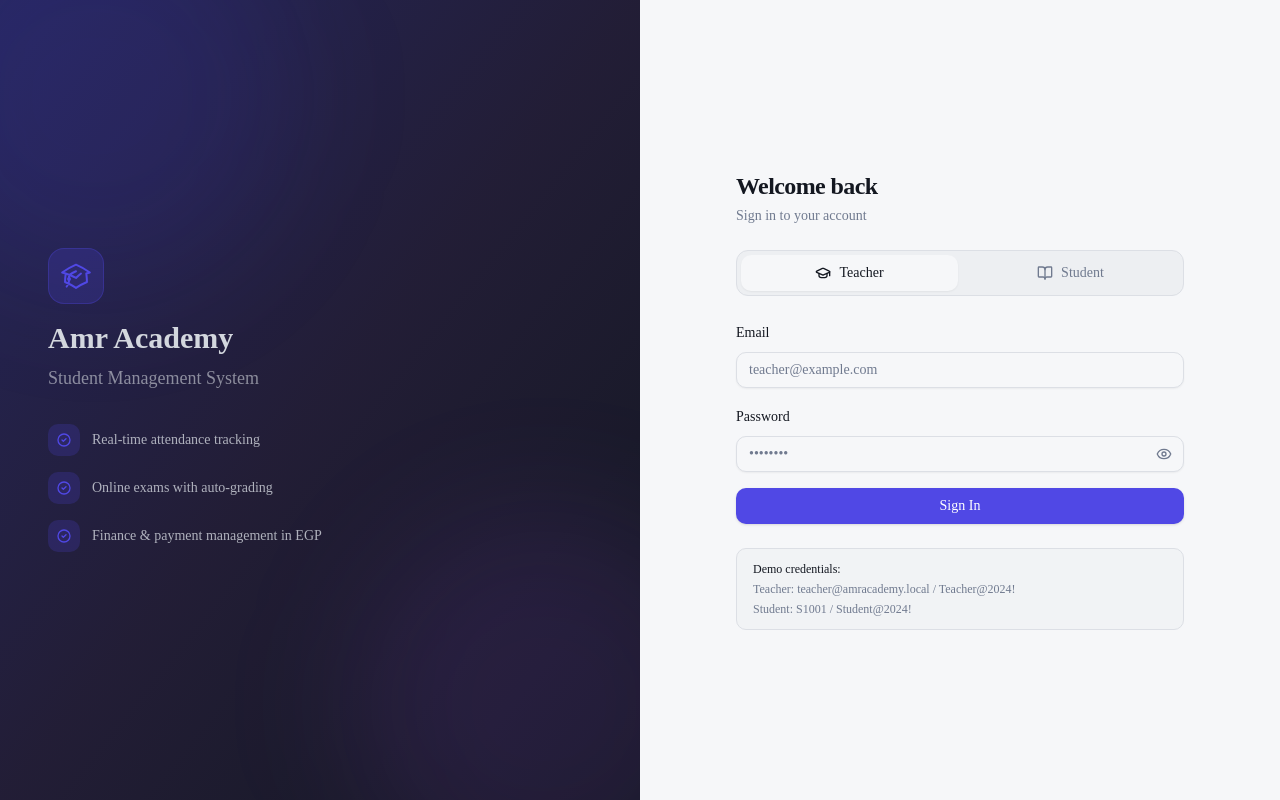
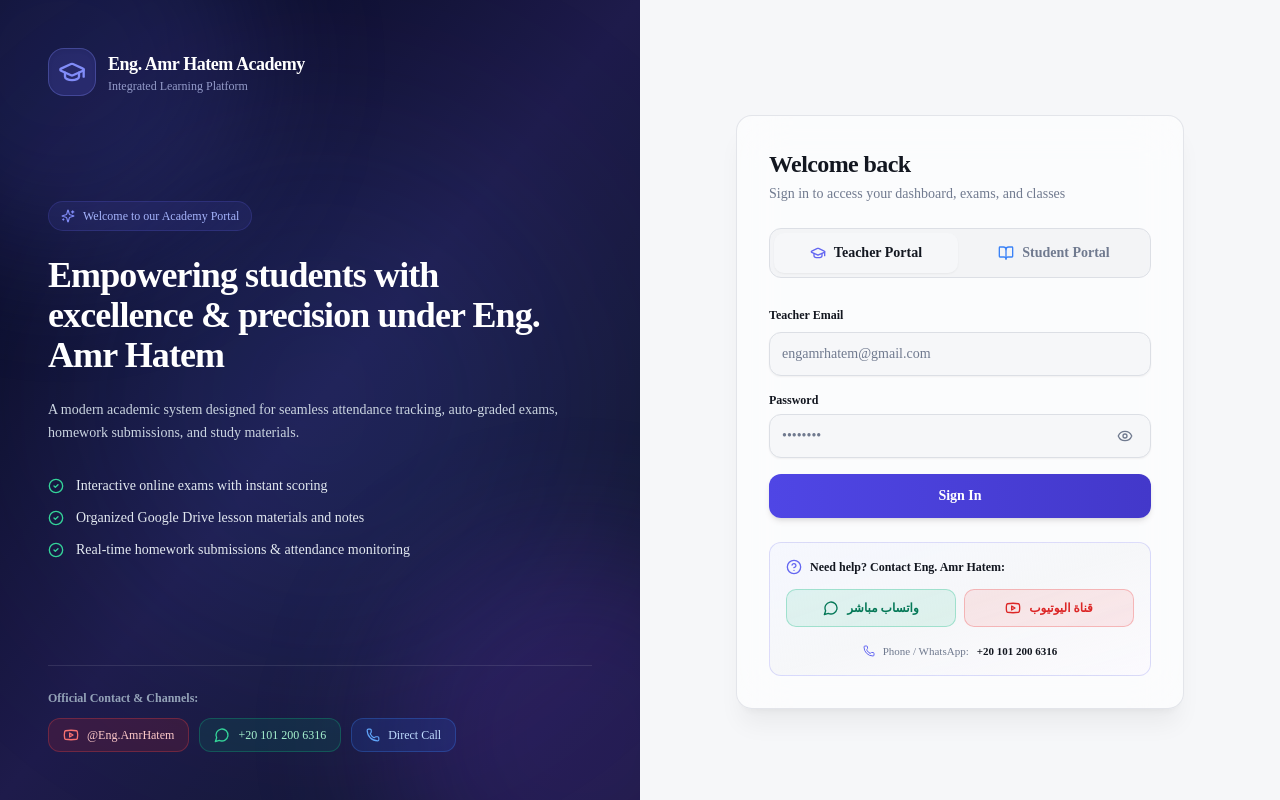
Before and after one commit to amrhatemwardani/amr-academy, a Next.js app: page /en/login in a window 1280 px wide. Built offline with nearby package versions, Linux system fonts and the light colour scheme; no server answers.

Commit message:
Redesign login page: add Amr Hatem branding, contact links, YouTube channel, remove demo box

```diff
--- a/src/app/[locale]/(auth)/login/login-form.tsx
+++ b/src/app/[locale]/(auth)/login/login-form.tsx
@@ -6,7 +6,16 @@
 import { Button } from '@/components/ui/button'
 import { Input } from '@/components/ui/input'
 import { Label } from '@/components/ui/label'
-import { Eye, EyeOff, GraduationCap, BookOpen } from 'lucide-react'
+import {
+  Eye,
+  EyeOff,
+  GraduationCap,
+  BookOpen,
+  MessageCircle,
+  Phone,
+  Youtube,
+  HelpCircle,
+} from 'lucide-react'
 import { cn } from '@/lib/utils'
 
 type Tab = 'teacher' | 'student'
@@ -37,73 +46,86 @@
   const searchParams = useSearchParams()
   const blockedParam = searchParams.get('error') === 'blocked'
   const isAr = locale === 'ar'
+
   const blockedMessage = isAr
-    ? 'تم حظر / تعليق حسابك. يرجى التواصل مع إدارة الأكاديمية أو المعلم لإعادة التفعيل.'
-    : 'Your account has been suspended/blocked. Please contact the manager or your teacher to reactivate your account.'
+    ? 'تم تعليق الحساب. يرجى التواصل مع م. عمرو حاتم لإعادة التفعيل.'
+    : 'Your account has been suspended. Please contact Eng. Amr Hatem for reactivation.'
 
   return (
-    <div className="space-y-6">
-      <div>
-        <h2 className="text-2xl font-bold tracking-tight">Welcome back</h2>
-        <p className="text-muted-foreground text-sm mt-1">Sign in to your account</p>
+    <div className="space-y-6 rounded-2xl border border-border/80 bg-card/60 backdrop-blur-xl p-6 sm:p-8 shadow-xl shadow-black/5">
+      {/* Header text */}
+      <div className="space-y-1">
+        <h2 className="text-2xl font-bold tracking-tight text-foreground">
+          {isAr ? 'تسجيل الدخول' : 'Welcome back'}
+        </h2>
+        <p className="text-muted-foreground text-xs sm:text-sm">
+          {isAr
+            ? 'سجل دخولك لمتابعة الحصص، الامتحانات، والواجبات الدراسية'
+            : 'Sign in to access your dashboard, exams, and classes'}
+        </p>
       </div>
 
-      {/* Tab switcher */}
-      <div className="flex rounded-xl border border-border bg-muted p-1 gap-1">
+      {/* Role Switcher Tabs */}
+      <div className="grid grid-cols-2 p-1 gap-1 rounded-xl bg-muted/60 border border-border">
         <button
           type="button"
           onClick={() => setTab('teacher')}
           className={cn(
-            'flex flex-1 items-center justify-center gap-2 rounded-lg py-2 text-sm font-medium transition-all duration-150',
+            'flex items-center justify-center gap-2 rounded-lg py-2.5 text-xs sm:text-sm font-semibold transition-all duration-200',
             tab === 'teacher'
               ? 'bg-background text-foreground shadow-sm'
               : 'text-muted-foreground hover:text-foreground'
           )}
         >
-          <GraduationCap className="h-4 w-4" />
-          Teacher
+          <GraduationCap className="h-4 w-4 text-indigo-500" />
+          <span>{isAr ? 'بوابة المعلم' : 'Teacher Portal'}</span>
         </button>
         <button
           type="button"
           onClick={() => setTab('student')}
           className={cn(
-            'flex flex-1 items-center justify-center gap-2 rounded-lg py-2 text-sm font-medium transition-all duration-150',
+            'flex items-center justify-center gap-2 rounded-lg py-2.5 text-xs sm:text-sm font-semibold transition-all duration-200',
             tab === 'student'
               ? 'bg-background text-foreground shadow-sm'
               : 'text-muted-foreground hover:text-foreground'
           )}
         >
-          <BookOpen className="h-4 w-4" />
-          Student
+          <BookOpen className="h-4 w-4 text-blue-500" />
+          <span>{isAr ? 'بوابة الطالب' : 'Student Portal'}</span>
         </button>
       </div>
 
-      {/* Error message */}
+      {/* Error alert */}
       {(state.error || (blockedParam && tab === 'student')) && (
         <div
           role="alert"
-          className="rounded-lg bg-destructive/10 border border-destructive/20 px-4 py-3 text-sm text-destructive"
+          className="rounded-xl bg-destructive/10 border border-destructive/20 p-3.5 text-xs sm:text-sm text-destructive leading-relaxed"
         >
           {state.error || blockedMessage}
         </div>
       )}
 
-      {/* Form */}
+      {/* Sign-in Form */}
       <form action={action} className="space-y-4">
         <input type="hidden" name="locale" value={locale} />
 
         {tab === 'teacher' ? (
-          <div className="space-y-2">
-            <Label htmlFor="teacher-email">Email</Label>
+          <div className="space-y-1.5">
+            <Label htmlFor="teacher-email" className="text-xs font-semibold">
+              {isAr ? 'البريد الإلكتروني للمعلم' : 'Teacher Email'}
+            </Label>
             <Input
               id="teacher-email"
               name="email"
               type="email"
               autoComplete="email"
-              placeholder="teacher@example.com"
+              placeholder="engamrhatem@gmail.com"
               required
               aria-describedby={state.fieldErrors?.email ? 'teacher-email-error' : undefined}
-              className={cn(state.fieldErrors?.email && 'border-destructive')}
+              className={cn(
+                'h-11 rounded-xl',
+                state.fieldErrors?.email && 'border-destructive'
+              )}
             />
             {state.fieldErrors?.email && (
               <p id="teacher-email-error" className="text-xs text-destructive">
@@ -112,17 +134,22 @@
             )}
           </div>
         ) : (
-          <div className="space-y-2">
-            <Label htmlFor="student-identifier">Student Code or Phone</Label>
+          <div className="space-y-1.5">
+            <Label htmlFor="student-identifier" className="text-xs font-semibold">
+              {isAr ? 'كود الطالب أو رقم الهاتف' : 'Student Code or Phone Number'}
+            </Label>
             <Input
               id="student-identifier"
               name="identifier"
               type="text"
               autoComplete="username"
-              placeholder="S1001 or 01012345678"
+              placeholder={isAr ? 'مثال: S1001 أو 01012345678' : 'e.g. S1001 or 01012345678'}
               required
               aria-describedby={state.fieldErrors?.identifier ? 'identifier-error' : undefined}
-              className={cn(state.fieldErrors?.identifier && 'border-destructive')}
+              className={cn(
+                'h-11 rounded-xl',
+                state.fieldErrors?.identifier && 'border-destructive'
+              )}
             />
             {state.fieldErrors?.identifier && (
               <p id="identifier-error" className="text-xs text-destructive">
@@ -133,8 +160,12 @@
         )}
 
         {/* Password */}
-        <div className="space-y-2">
-          <Label htmlFor="login-password">Password</Label>
+        <div className="space-y-1.5">
+          <div className="flex items-center justify-between">
+            <Label htmlFor="login-password" className="text-xs font-semibold">
+              {isAr ? 'كلمة المرور' : 'Password'}
+            </Label>
+          </div>
           <div className="relative">
             <Input
               id="login-password"
@@ -143,13 +174,16 @@
               autoComplete="current-password"
               placeholder="••••••••"
               required
-              className="pe-10"
+              className={cn(
+                'h-11 rounded-xl pe-11',
+                state.fieldErrors?.password && 'border-destructive'
+              )}
               aria-describedby={state.fieldErrors?.password ? 'password-error' : undefined}
             />
             <button
               type="button"
               onClick={() => setShowPassword(!showPassword)}
-              className="absolute end-3 top-1/2 -translate-y-1/2 text-muted-foreground hover:text-foreground transition-colors"
+              className="absolute end-3.5 top-1/2 -translate-y-1/2 text-muted-foreground hover:text-foreground transition-colors p-1"
               aria-label={showPassword ? 'Hide password' : 'Show password'}
             >
               {showPassword ? <EyeOff className="h-4 w-4" /> : <Eye className="h-4 w-4" />}
@@ -162,21 +196,57 @@
           )}
         </div>
 
+        {/* Submit Button */}
         <Button
           type="submit"
-          className="w-full"
+          className="w-full h-11 rounded-xl text-sm font-semibold shadow-md bg-gradient-to-r from-indigo-600 to-indigo-700 hover:from-indigo-700 hover:to-indigo-800 text-white"
           loading={pending}
           disabled={pending}
         >
-          {pending ? 'Signing in...' : 'Sign In'}
+          {pending
+            ? (isAr ? 'جاري التحقق وتأكيد الدخول...' : 'Signing in...')
+            : (isAr ? 'تسجيل الدخول' : 'Sign In')}
         </Button>
       </form>
 
-      {/* Hint for demo */}
-      <div className="rounded-lg bg-muted/50 border border-border px-4 py-3 text-xs text-muted-foreground space-y-1">
-        <p className="font-medium text-foreground">Demo credentials:</p>
-        <p>Teacher: teacher@amracademy.local / Teacher@2024!</p>
-        <p>Student: S1001 / Student@2024!</p>
+      {/* Teacher Contact & YouTube Channel Card (Replaced Demo Credentials) */}
+      <div className="rounded-xl border border-indigo-500/20 bg-gradient-to-br from-indigo-50/50 via-background to-purple-50/30 dark:from-indigo-950/20 dark:via-background dark:to-purple-950/20 p-4 space-y-3">
+        <div className="flex items-center gap-2 text-xs font-semibold text-foreground">
+          <HelpCircle className="h-4 w-4 text-indigo-500" />
+          <span>{isAr ? 'للتواصل والاستفسار مع م. عمرو حاتم:' : 'Need help? Contact Eng. Amr Hatem:'}</span>
+        </div>
+
+        <div className="grid grid-cols-2 gap-2 pt-0.5">
+          {/* WhatsApp Direct */}
+          <a
+            href="https://wa.me/201012006316"
+            target="_blank"
+            rel="noopener noreferrer"
+            className="flex items-center justify-center gap-2 p-2.5 rounded-lg bg-emerald-500/10 hover:bg-emerald-500/20 border border-emerald-500/30 text-emerald-700 dark:text-emerald-400 text-xs font-semibold transition-all hover:scale-[1.02]"
+          >
+            <MessageCircle className="h-4 w-4 shrink-0" />
+            <span dir="ltr">واتساب مباشر</span>
+          </a>
+
+          {/* YouTube Channel */}
+          <a
+            href="https://www.youtube.com/@Eng.AmrHatem"
+            target="_blank"
+            rel="noopener noreferrer"
+            className="flex items-center justify-center gap-2 p-2.5 rounded-lg bg-red-500/10 hover:bg-red-500/20 border border-red-500/30 text-red-600 dark:text-red-400 text-xs font-semibold transition-all hover:scale-[1.02]"
+          >
+            <Youtube className="h-4 w-4 shrink-0" />
+            <span>قناة اليوتيوب</span>
+          </a>
+        </div>
+
+        <div className="flex items-center justify-center gap-2 text-[11px] text-muted-foreground pt-1">
+          <Phone className="h-3 w-3 text-indigo-500" />
+          <span>{isAr ? 'هاتف / واتساب:' : 'Phone / WhatsApp:'}</span>
+          <a href="tel:+201012006316" className="font-semibold text-foreground hover:underline" dir="ltr">
+            +20 101 200 6316
+          </a>
+        </div>
       </div>
     </div>
   )
--- a/src/app/[locale]/(auth)/login/page.tsx
+++ b/src/app/[locale]/(auth)/login/page.tsx
@@ -3,6 +3,7 @@
 import { LoginForm } from './login-form'
 import { getCurrentUser } from '@/lib/auth'
 import { redirect } from 'next/navigation'
+import { GraduationCap, Youtube, MessageCircle, Phone, Sparkles, CheckCircle2 } from 'lucide-react'
 
 export async function generateMetadata({
   params,
@@ -11,7 +12,7 @@
 }): Promise<Metadata> {
   const { locale } = await params
   return {
-    title: locale === 'ar' ? 'تسجيل الدخول' : 'Sign In',
+    title: locale === 'ar' ? 'تسجيل الدخول | أكاديمية م. عمرو حاتم' : 'Sign In | Eng. Amr Hatem Academy',
   }
 }
 
@@ -21,6 +22,7 @@
   params: Promise<{ locale: string }>
 }) {
   const { locale } = await params
+  const isAr = locale === 'ar'
 
   // Already logged in → redirect
   const user = await getCurrentUser()
@@ -29,73 +31,146 @@
   }
 
   return (
-    <main className="min-h-screen flex">
-      {/* Left panel — branding */}
-      <div className="hidden lg:flex lg:w-1/2 bg-sidebar relative overflow-hidden">
-        {/* Background gradient overlay */}
-        <div className="absolute inset-0 bg-gradient-to-br from-primary/30 via-purple-500/10 to-transparent" />
+    <main className="min-h-screen flex bg-background">
+      {/* Left panel — Hero & Branding (Desktop) */}
+      <div className="hidden lg:flex lg:w-1/2 relative overflow-hidden bg-gradient-to-br from-slate-950 via-indigo-950 to-slate-900 text-white flex-col justify-between p-12">
+        {/* Background ambient glows */}
+        <div className="absolute -top-32 -start-32 h-96 w-96 rounded-full bg-indigo-500/20 blur-3xl pointer-events-none" />
+        <div className="absolute -bottom-32 -end-32 h-96 w-96 rounded-full bg-violet-600/20 blur-3xl pointer-events-none" />
+        <div className="absolute top-1/2 start-1/2 -translate-x-1/2 -translate-y-1/2 h-[500px] w-[500px] rounded-full bg-blue-500/10 blur-[120px] pointer-events-none" />
 
-        {/* Decorative circles */}
-        <div className="absolute -top-24 -start-24 h-96 w-96 rounded-full bg-primary/10 blur-3xl" />
-        <div className="absolute -bottom-24 -end-24 h-96 w-96 rounded-full bg-purple-500/10 blur-3xl" />
+        {/* Top Header */}
+        <div className="relative z-10 flex items-center gap-3">
+          <div className="flex h-12 w-12 items-center justify-center rounded-2xl bg-indigo-500/20 border border-indigo-400/30 shadow-inner">
+            <GraduationCap className="h-7 w-7 text-indigo-400" />
+          </div>
+          <div>
+            <h2 className="text-lg font-bold tracking-tight">
+              {isAr ? 'أكاديمية م. عمرو حاتم' : 'Eng. Amr Hatem Academy'}
+            </h2>
+            <p className="text-xs text-indigo-200/70">
+              {isAr ? 'المنصة التعليمية الشاملة' : 'Integrated Learning Platform'}
+            </p>
+          </div>
+        </div>
 
-        <div className="relative z-10 flex flex-col justify-center p-12 text-sidebar-foreground">
-          {/* Logo */}
-          <div className="mb-8">
-            <div className="flex h-14 w-14 items-center justify-center rounded-2xl bg-primary/20 border border-primary/30 mb-4">
-              <svg className="h-8 w-8 text-primary" viewBox="0 0 24 24" fill="none" stroke="currentColor" strokeWidth="1.5">
-                <path strokeLinecap="round" strokeLinejoin="round" d="M4.26 10.147a60.438 60.438 0 0 0-.491 6.347A48.62 48.62 0 0 1 12 20.904a48.62 48.62 0 0 1 8.232-4.41 60.46 60.46 0 0 0-.491-6.347m-15.482 0a50.636 50.636 0 0 0-2.658-.813A59.906 59.906 0 0 1 12 3.493a59.903 59.903 0 0 1 10.399 5.84c-.896.248-1.783.52-2.658.814m-15.482 0A50.717 50.717 0 0 1 12 13.489a50.702 50.702 0 0 1 3.741-3.342M6.75 15a.75.75 0 1 0 0-1.5.75.75 0 0 0 0 1.5Zm0 0v-3.675A55.378 55.378 0 0 1 12 8.443m-7.007 11.55A5.981 5.981 0 0 0 6.75 15.75v-1.5" />
-              </svg>
-            </div>
-            <h1 className="text-3xl font-bold text-sidebar-foreground mb-2">Amr Academy</h1>
-            <p className="text-sidebar-foreground/60 text-lg">Student Management System</p>
+        {/* Center Content */}
+        <div className="relative z-10 my-auto py-8 space-y-6 max-w-lg">
+          <div className="inline-flex items-center gap-2 px-3 py-1.5 rounded-full bg-indigo-500/10 border border-indigo-500/20 text-xs font-medium text-indigo-300">
+            <Sparkles className="h-3.5 w-3.5 text-indigo-400" />
+            <span>{isAr ? 'مرحباً بكم في بوابتنا الأكاديمية' : 'Welcome to our Academy Portal'}</span>
           </div>
 
-          <div className="space-y-4">
-            <div className="flex items-center gap-3">
-              <div className="h-8 w-8 rounded-lg bg-primary/20 flex items-center justify-center">
-                <svg className="h-4 w-4 text-primary" fill="none" viewBox="0 0 24 24" stroke="currentColor" strokeWidth="2">
-                  <path strokeLinecap="round" strokeLinejoin="round" d="M9 12l2 2 4-4m6 2a9 9 0 11-18 0 9 9 0 0118 0z" />
-                </svg>
+          <h1 className="text-3xl xl:text-4xl font-extrabold leading-tight tracking-tight">
+            {isAr
+              ? 'تعليم متميز، متابعة دقيقة، ونتائج مضمونة مع م. عمرو حاتم'
+              : 'Empowering students with excellence & precision under Eng. Amr Hatem'}
+          </h1>
+
+          <p className="text-sm text-slate-300 leading-relaxed">
+            {isAr
+              ? 'منظومة إلكترونية متطورة لمتابعة الحضور، الامتحانات الإلكترونية، الواجبات الدراسية، والدروس المسجلة بكل سهولة ويسر.'
+              : 'A modern academic system designed for seamless attendance tracking, auto-graded exams, homework submissions, and study materials.'}
+          </p>
+
+          <div className="space-y-3 pt-2">
+            {[
+              isAr ? 'امتحانات إلكترونية تفاعلية وتصحيح فوري' : 'Interactive online exams with instant scoring',
+              isAr ? 'مكتبة شاملة للمواد والملفات عبر Google Drive' : 'Organized Google Drive lesson materials and notes',
+              isAr ? 'متابعة دورية للواجبات ونسب الحضور والغياب' : 'Real-time homework submissions & attendance monitoring',
+            ].map((text, idx) => (
+              <div key={idx} className="flex items-center gap-3 text-sm text-slate-200">
+                <CheckCircle2 className="h-4 w-4 text-emerald-400 shrink-0" />
+                <span>{text}</span>
               </div>
-              <p className="text-sidebar-foreground/80 text-sm">Real-time attendance tracking</p>
-            </div>
-            <div className="flex items-center gap-3">
-              <div className="h-8 w-8 rounded-lg bg-primary/20 flex items-center justify-center">
-                <svg className="h-4 w-4 text-primary" fill="none" viewBox="0 0 24 24" stroke="currentColor" strokeWidth="2">
-                  <path strokeLinecap="round" strokeLinejoin="round" d="M9 12l2 2 4-4m6 2a9 9 0 11-18 0 9 9 0 0118 0z" />
-                </svg>
-              </div>
-              <p className="text-sidebar-foreground/80 text-sm">Online exams with auto-grading</p>
-            </div>
-            <div className="flex items-center gap-3">
-              <div className="h-8 w-8 rounded-lg bg-primary/20 flex items-center justify-center">
-                <svg className="h-4 w-4 text-primary" fill="none" viewBox="0 0 24 24" stroke="currentColor" strokeWidth="2">
-                  <path strokeLinecap="round" strokeLinejoin="round" d="M9 12l2 2 4-4m6 2a9 9 0 11-18 0 9 9 0 0118 0z" />
-                </svg>
-              </div>
-              <p className="text-sidebar-foreground/80 text-sm">Finance & payment management in EGP</p>
-            </div>
+            ))}
+          </div>
+        </div>
+
+        {/* Bottom Social / Contact Bar */}
+        <div className="relative z-10 pt-6 border-t border-white/10 space-y-3">
+          <p className="text-xs font-semibold text-slate-400">
+            {isAr ? 'قنوات التواصل والمتابعة الرسمية:' : 'Official Contact & Channels:'}
+          </p>
+          <div className="flex flex-wrap items-center gap-2.5">
+            {/* YouTube Channel */}
+            <a
+              href="https://www.youtube.com/@Eng.AmrHatem"
+              target="_blank"
+              rel="noopener noreferrer"
+              className="inline-flex items-center gap-2 px-3.5 py-2 rounded-xl bg-red-600/15 hover:bg-red-600/25 border border-red-500/30 text-xs font-medium text-red-200 transition-all hover:scale-105"
+            >
+              <Youtube className="h-4 w-4 text-red-400 shrink-0" />
+              <span>@Eng.AmrHatem</span>
+            </a>
+
+            {/* WhatsApp */}
+            <a
+              href="https://wa.me/201012006316"
+              target="_blank"
+              rel="noopener noreferrer"
+              className="inline-flex items-center gap-2 px-3.5 py-2 rounded-xl bg-emerald-600/15 hover:bg-emerald-600/25 border border-emerald-500/30 text-xs font-medium text-emerald-200 transition-all hover:scale-105"
+            >
+              <MessageCircle className="h-4 w-4 text-emerald-400 shrink-0" />
+              <span dir="ltr">+20 101 200 6316</span>
+            </a>
+
+            {/* Phone Call */}
+            <a
+              href="tel:+201012006316"
+              className="inline-flex items-center gap-2 px-3.5 py-2 rounded-xl bg-blue-600/15 hover:bg-blue-600/25 border border-blue-500/30 text-xs font-medium text-blue-200 transition-all hover:scale-105"
+            >
+              <Phone className="h-3.5 w-3.5 text-blue-400 shrink-0" />
+              <span>{isAr ? 'اتصال مباشر' : 'Direct Call'}</span>
+            </a>
           </div>
         </div>
       </div>
 
-      {/* Right panel — login form */}
-      <div className="flex flex-1 items-center justify-center p-6 bg-background">
-        <div className="w-full max-w-md">
-          {/* Mobile logo */}
-          <div className="flex flex-col items-center mb-8 lg:hidden">
-            <div className="flex h-12 w-12 items-center justify-center rounded-xl bg-primary/10 mb-3">
-              <svg className="h-7 w-7 text-primary" viewBox="0 0 24 24" fill="none" stroke="currentColor" strokeWidth="1.5">
-                <path strokeLinecap="round" strokeLinejoin="round" d="M4.26 10.147a60.438 60.438 0 0 0-.491 6.347A48.62 48.62 0 0 1 12 20.904a48.62 48.62 0 0 1 8.232-4.41 60.46 60.46 0 0 0-.491-6.347m-15.482 0a50.636 50.636 0 0 0-2.658-.813A59.906 59.906 0 0 1 12 3.493a59.903 59.903 0 0 1 10.399 5.84c-.896.248-1.783.52-2.658.814m-15.482 0A50.717 50.717 0 0 1 12 13.489a50.702 50.702 0 0 1 3.741-3.342M6.75 15a.75.75 0 1 0 0-1.5.75.75 0 0 0 0 1.5Zm0 0v-3.675A55.378 55.378 0 0 1 12 8.443m-7.007 11.55A5.981 5.981 0 0 0 6.75 15.75v-1.5" />
-              </svg>
+      {/* Right panel — Form & Mobile view */}
+      <div className="flex flex-1 items-center justify-center p-4 sm:p-8 md:p-12">
+        <div className="w-full max-w-md space-y-6">
+          {/* Mobile Header Branding */}
+          <div className="flex flex-col items-center text-center space-y-2 lg:hidden">
+            <div className="flex h-14 w-14 items-center justify-center rounded-2xl bg-indigo-600/10 border border-indigo-500/20 shadow-sm">
+              <GraduationCap className="h-8 w-8 text-indigo-600 dark:text-indigo-400" />
             </div>
-            <h1 className="text-xl font-bold">Amr Academy</h1>
+            <div>
+              <h1 className="text-xl font-bold text-foreground">
+                {isAr ? 'أكاديمية م. عمرو حاتم' : 'Eng. Amr Hatem Academy'}
+              </h1>
+              <p className="text-xs text-muted-foreground mt-0.5">
+                {isAr ? 'تسجيل الدخول إلى البوابة التعليمية' : 'Portal Sign In'}
+              </p>
+            </div>
           </div>
 
-          <Suspense fallback={<div className="h-64 animate-pulse rounded-xl bg-muted" />}>
+          <Suspense fallback={<div className="h-72 animate-pulse rounded-2xl bg-muted" />}>
             <LoginForm locale={locale} />
           </Suspense>
+
+          {/* Mobile Contact Quick Links */}
+          <div className="lg:hidden pt-4 border-t border-border flex items-center justify-center gap-4 text-xs">
+            <a
+              href="https://www.youtube.com/@Eng.AmrHatem"
+              target="_blank"
+              rel="noopener noreferrer"
+              className="inline-flex items-center gap-1.5 text-muted-foreground hover:text-red-500 transition-colors"
+            >
+              <Youtube className="h-4 w-4 text-red-500" />
+              <span>YouTube</span>
+            </a>
+            <span className="text-muted-foreground/30">•</span>
+            <a
+              href="https://wa.me/201012006316"
+              target="_blank"
+              rel="noopener noreferrer"
+              className="inline-flex items-center gap-1.5 text-muted-foreground hover:text-emerald-500 transition-colors"
+            >
+              <MessageCircle className="h-4 w-4 text-emerald-500" />
+              <span dir="ltr">+201012006316</span>
+            </a>
+          </div>
         </div>
       </div>
     </main>
```
